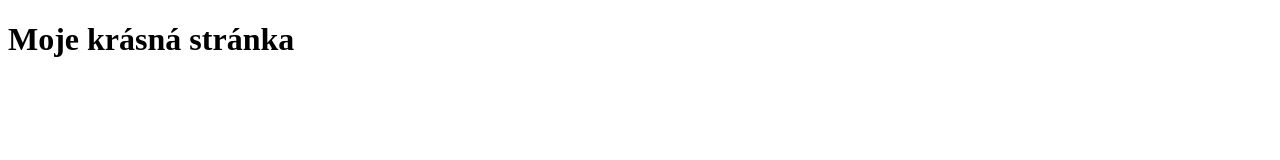
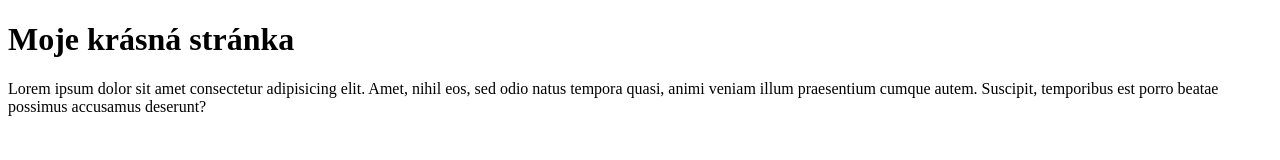
Before and after one commit to markovavac/m-j-projekt, a plain HTML site: page index.html in a window 1280 px wide. Drawn offline with Linux system fonts and the light colour scheme.

Commit message:
index.html

```diff
--- a/index.html
+++ b/index.html
@@ -10,5 +10,7 @@
 
   <h1>Moje krásná stránka</h1>
 
+  <p>Lorem ipsum dolor sit amet consectetur adipisicing elit. Amet, nihil eos, sed odio natus tempora quasi, animi veniam illum praesentium cumque autem. Suscipit, temporibus est porro beatae possimus accusamus deserunt?</p>
+
 </body>
 </html>
```
